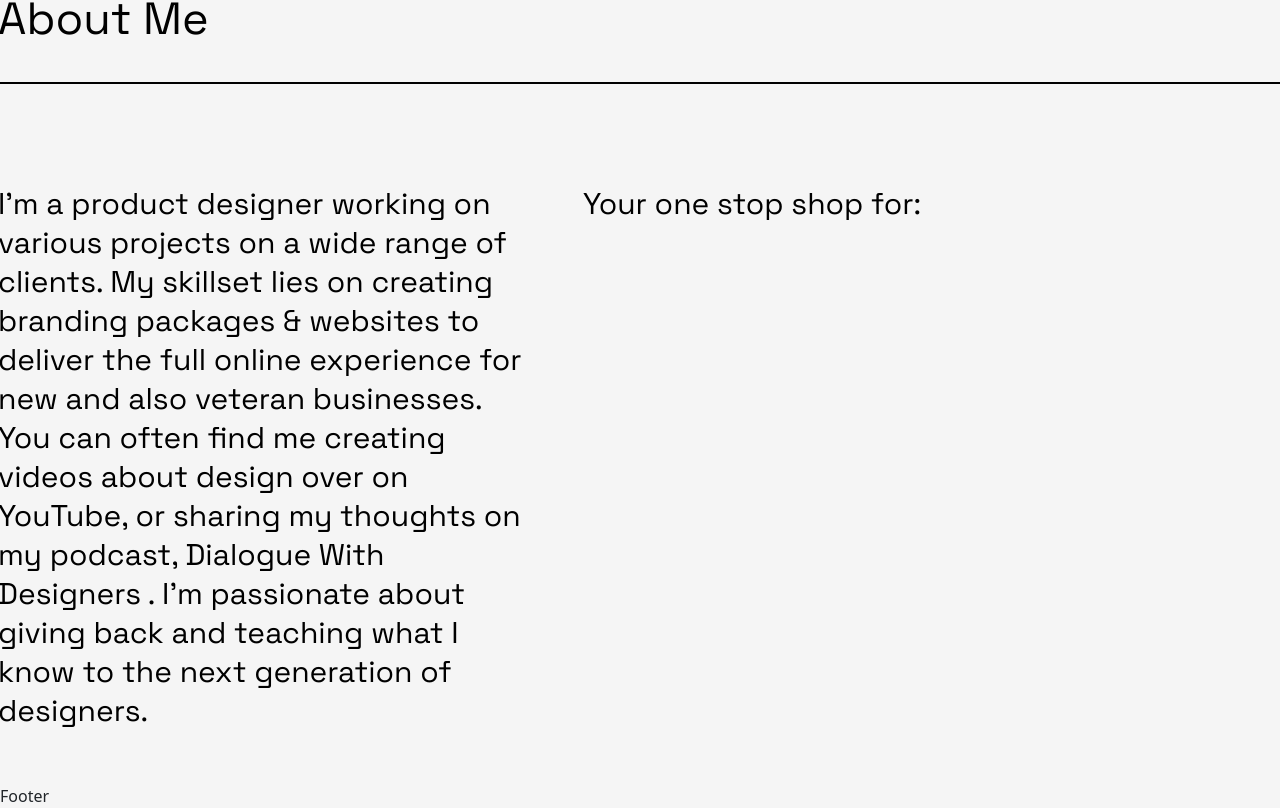
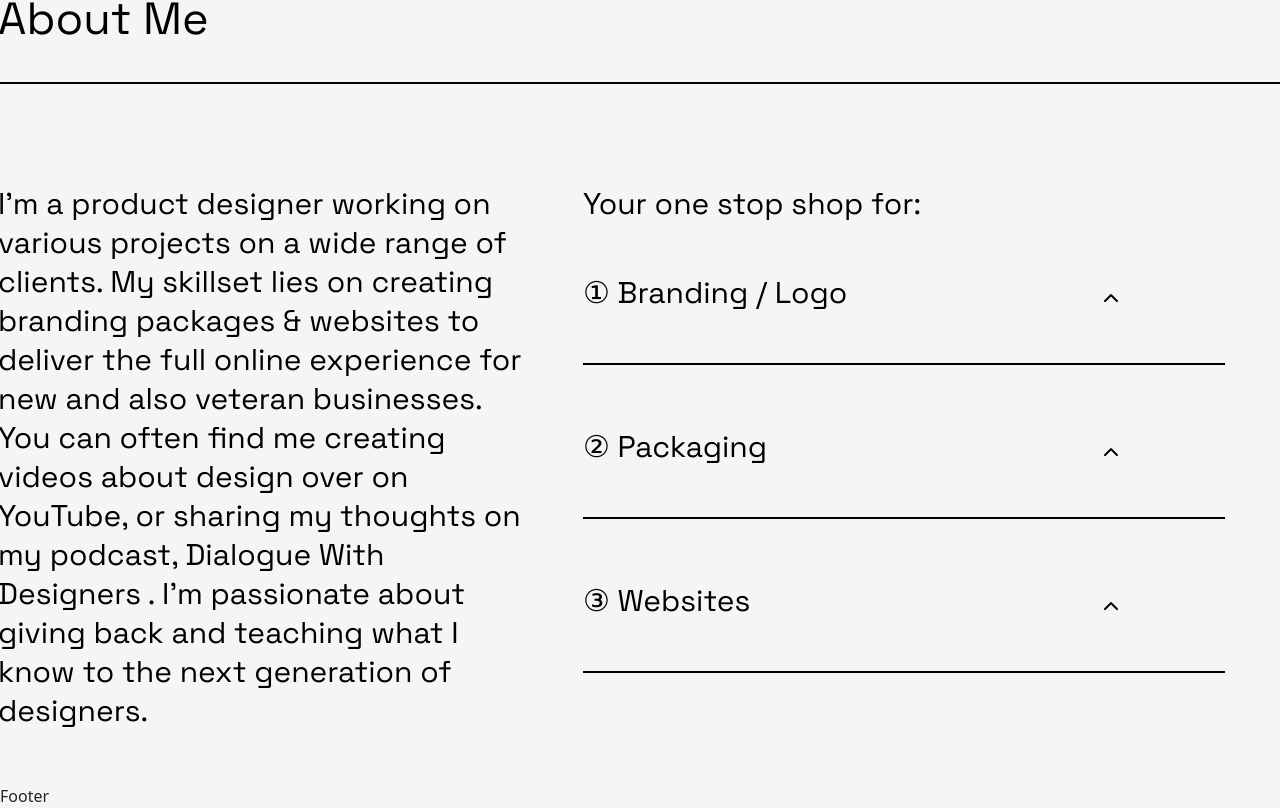
Before and after one commit to McBryan-dev/Demo-portfolio_2, a React (Create React App) app: page /home/ in a window 1280 px wide. Shown: the part 2762-3570 px from the top of the page. Built offline with nearby package versions, Linux system fonts and the light colour scheme.

Commit message:
Second commit

```diff
--- a/src/Pages/Home.jsx
+++ b/src/Pages/Home.jsx
@@ -1,8 +1,9 @@
-import React from 'react';
+import React, {useRef, useState} from 'react';
 
 import 'bootstrap/dist/css/bootstrap.min.css';
 
 import '../styles/Home.css';
+import Faq from '../assets/data/faq.js';
 
 import {Link} from 'react-router-dom';
 import { Container } from "react-bootstrap";
@@ -11,8 +12,29 @@ import Projects from '../assets/data/projects.js';
 
 import HomeImg from '../assets/images/home_img.png';
 import LinkImg from '../assets/images/link_img.png';
+import ScrollImg from '../assets/images/scroll_img.png';
 
 const Home = () => {
+
+    const [toggle, setToggle] = useState(true)
+    const [toggle_1, setToggle_1] = useState(true)
+    const [toggle_2, setToggle_2] = useState(true);
+
+    const toggleRef = useRef();
+    const toggleRef_1 = useRef();
+    const toggleRef_2 = useRef();
+
+    const toggleText = () => {
+        setToggle(!toggle);
+    }
+
+    const toggleText_1 = () => {
+        setToggle_1(!toggle_1)
+    }
+
+    const toggleText_2 = () => {
+        setToggle_2(!toggle_2)
+    }
 
     return <>
         <div className="home_area">
@@ -141,9 +163,84 @@ const Home = () => {
 
                                     <div className="scrolls">
 
+                                        <div className="item">
+
+                                            <div className="title">
+
+                                                <div className="head">
+                                                    <h4>①   Branding / Logo</h4>
+
+                                                    <div className={`scroll_img ${toggle ? '' : 'rot_scroll_img'}`} ref={toggleRef} onClick={toggleText}>
+                                                        <img src={ScrollImg} />
+                                                    </div>
+                                                </div>
+
+                                                <div className="line"></div>
+
+                                            </div>
+
+                                            <div className={`para ${toggle ? 'none' : ''}`}>
+                                                <p>
+                                                    Lorem ipsum dolor sit amet, consectetur adipiscing elit. Mi sed pulvinar rutrum tempor. Etiam duis massa elementum, etiam cras tristique. Lorem ipsum dolor sit amet, consectetur adipiscing elit. Mi sed pulvinar rutrum tempor. Etiam duis massa elem Starting at € 2,450
+                                                </p>
+                                            </div>
+
+                                        </div>
+
+                                        <div className="item">
+
+                                            <div className="title">
+
+                                                <div className="head">
+                                                    <h4>②   Packaging</h4>
+
+                                                    <div className={`scroll_img ${toggle_1 ? '' : 'rot_scroll_img'}`} ref={toggleRef_1} onClick={toggleText_1}>
+                                                        <img src={ScrollImg} />
+                                                    </div>
+                                                </div>
+
+                                                <div className="line"></div>
+
+                                            </div>
+
+                                            <div className={`para ${toggle_1 ? 'none' : ''}`}>
+                                                <p>
+                                                    Lorem ipsum dolor sit amet, consectetur adipiscing elit. Mi sed pulvinar rutrum tempor. Etiam duis massa elementum, etiam cras tristique. Lorem ipsum dolor sit amet, consectetur adipiscing elit. Mi sed pulvinar rutrum tempor. Etiam duis massa elem Starting at € 2,450
+                                                </p>
+                                            </div>
+
+                                        </div>
+
+                                        <div className="item">
+
+                                            <div className="title">
+
+                                                <div className="head">
+                                                    <h4>③   Websites</h4>
+
+                                                    <div className={`scroll_img ${toggle_2 ? '' : 'rot_scroll_img'}`} ref={toggleRef_2} onClick={toggleText_2}>
+                                                        <img src={ScrollImg} />
+                                                    </div>
+                                                </div>
+
+                                                <div className="line"></div>
+
+                                            </div>
+
+                                            <div className={`para ${toggle_2 ? 'none' : ''}`}>
+                                                <p>
+                                                    Lorem ipsum dolor sit amet, consectetur adipiscing elit. Mi sed pulvinar rutrum tempor. Etiam duis massa elementum, etiam cras tristique. Lorem ipsum dolor sit amet, Etiam duis massa elem Starting at € 2,450
+                                                </p>
+                                            </div>
+
+                                        </div>
+
                                     </div>
 
+
+
                                 </div>
+
                             </div>
 
                         </div>
--- a/src/assets/data/faq.js
+++ b/src/assets/data/faq.js
@@ -1,12 +1,25 @@
+import React from "react";
+
+import ScrolImg from './../images/scroll_img.png';
+
 const faq = [
     {
         title: "①   Branding / Logo",
-        image:
-        content: "Lorem ipsum dolor sit amet, consectetur adipiscing elit. Mi sed pulvinar rutrum tempor. Etiam duis massa elementum, etiam cras tristique. Lorem ipsum dolor sit amet, consectetur adipiscing elit. Mi sed pulvinar rutrum tempor. Etiam duis massa elem Starting at € 2,450"
+        content: "Lorem ipsum dolor sit amet, consectetur adipiscing elit. Mi sed pulvinar rutrum tempor. Etiam duis massa elementum, etiam cras tristique. Lorem ipsum dolor sit amet, consectetur adipiscing elit. Mi sed pulvinar rutrum tempor. Etiam duis massa elem Starting at € 2,450",
+        id: "01"
+    },
+
+    {
+        title: "②   Packaging",
+        content: "Lorem ipsum dolor sit amet, consectetur adipiscing elit. Mi sed pulvinar rutrum tempor. Etiam duis massa elementum, etiam cras tristique. Lorem ipsum dolor sit amet, consectetur adipiscing elit. Mi sed pulvinar rutrum tempor. Etiam duis massa elem Starting at € 2,450",
+        id: "02"
+    },
+
+    {
+        title: "③   Websites",
+        content: "Lorem ipsum dolor sit amet, consectetur adipiscing elit. Mi sed pulvinar rutrum tempor. Etiam duis massa elementum, etiam cras tristique. Lorem ipsum dolor sit amet, consectetur adipiscing elit. Mi sed pulvinar rutrum tempor. Etiam duis massa elem Starting at € 2,450",
+        id: "03"
     }
 ]
 
 export default faq;
-
-②   Packaging
-        ③   Websites
--- a/src/styles/Home.css
+++ b/src/styles/Home.css
@@ -268,7 +268,7 @@
     animation: fade-in linear forwards;
     animation-timeline: view();
     animation-range-start: cover;
-    animation-range-end: 700px;
+    animation-range-end: 500px;
 
 }
 
@@ -311,7 +311,7 @@
 }
 
 .content .about_sect .content .text .para p {
-    color: #000;
+    color: var(--primary-color);
     font-family: var(--grotesk-family);
     font-size: 30px;
     font-style: normal;
@@ -320,13 +320,17 @@
 }
 
 .content .about_sect .content .text .faq {
+    display: flex;
+    flex-direction: column;
     width: 535px;
     height: 385px;
     flex-shrink: 0;
+    flex-direction: column;
+    gap: 30px;
 }
 
 .content .about_sect .content .text .faq h4 {
-    color: #000;
+    color: var(--primary-color);
     font-family: var(--grotesk-family);
     font-size: 30px;
     font-style: normal;
@@ -334,4 +338,95 @@
     line-height: normal;
 }
 
+.content .about_sect .content .text .faq .scrolls{
+    display: flex;
+    width: 535px;
+    height: 385px;
+    flex-direction: column;
+    gap: 50px;
+}
+
+.content .about_sect .content .faq .scrolls .item  {
+    display: flex;
+    flex-direction: column;
+    gap: 20px;
+}
+
+.content .about_sect .content .faq .scrolls .item .title {
+    display: flex;
+    flex-direction: column;
+    gap: 30px;
+}
+
+.content .about_sect .content .faq .scrolls .item .title .head {
+    display: flex;
+    flex-direction: row;
+    justify-content: space-between;
+}
+
+.content .about_sect .content .faq .scrolls .item .title .scroll_img {
+    margin-top: auto;
+    margin-bottom: auto;
+    cursor: pointer;
+    transition: .5s ease-out;
+}
+
+.content .about_sect .content .faq .scrolls .item .title .rot_scroll_img {
+    transform: rotate(180deg);
+    transition: .5s ease-out;
+}
+
+.content .about_sect .content .faq .scrolls .item .title .head h4 {
+    color: var(--primary-color);
+    font-family: var(--grotesk-family);
+    font-size: 30px;
+    font-style: normal;
+    font-weight: 400;
+    line-height: 64px;
+}
+
+.content .about_sect .content .text .faq .scrolls .item .para {
+    display: flex;
+    width: 578px;
+    height: 110px;
+    flex-shrink: 0;
+    transition: .5s ease-out;
+    animation: smooth linear;
+}
+
+@keyframes smooth {
+    0% {
+        scale: 0 0;
+    }
+
+    50% {
+        scale: .5 .5;
+    }
+
+    100% {
+        scale: 1 1;
+    }
+}
+
+.content .about_sect .content .text .faq .scrolls .item .none {
+    display: none;
+    transition: .5s ease-out;
+}
+
+.content .about_sect .content .text .faq .scrolls .item .para p {
+    color: var(--primary-color);
+    font-family: var(--grotesk-family);
+    font-size: 20px;
+    font-style: normal;
+    font-weight: 400;
+    line-height: normal;
+    animation: smooth;
+}
+
+.line {
+    width: 642px;
+    height: 2px;
+    background: var(--primary-color)
+}
+
 /* ABOUT_SECT_END */
```
Also changed, not shown: src/assets/images/scroll_img.png (added).
